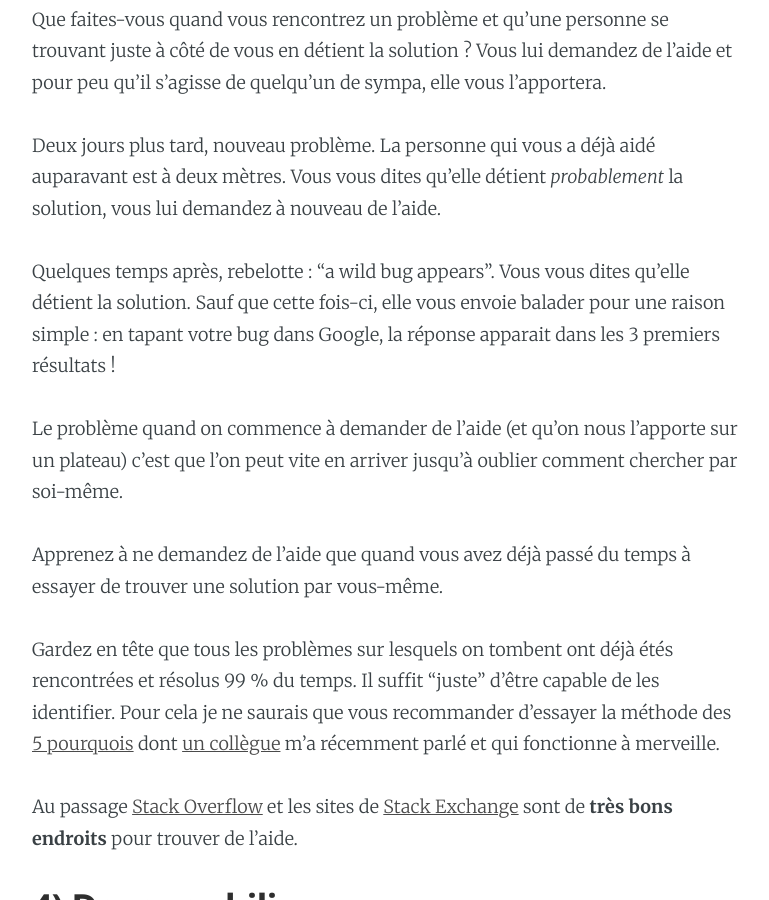
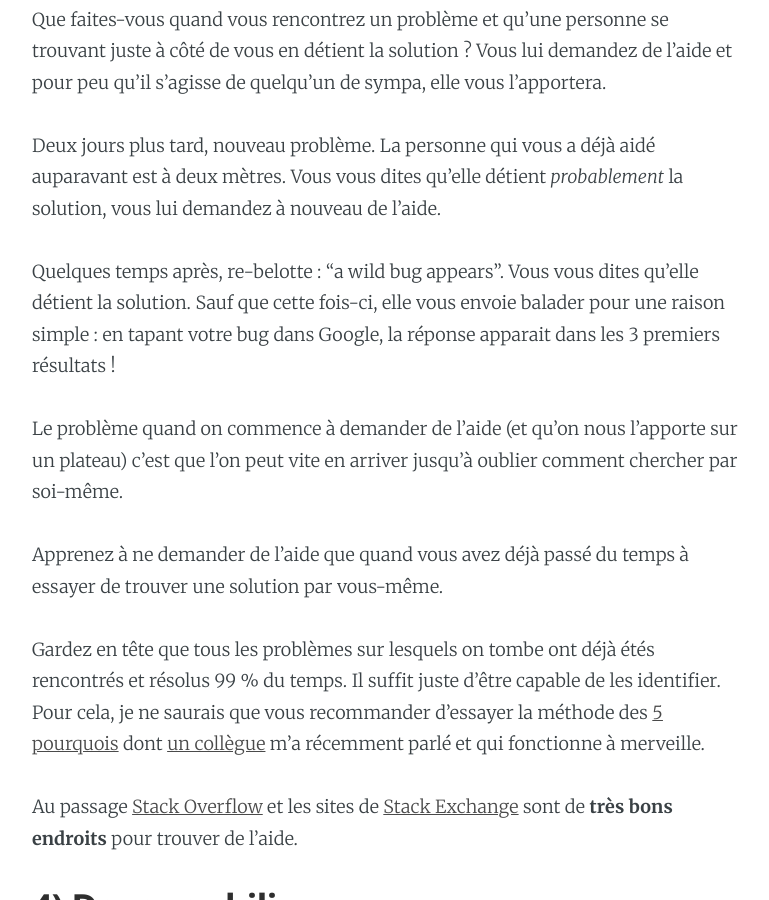
Before and after one commit to Pym/pym.github.io, a Jekyll site: the page built from _posts/2012-02-29-8-conseils-pour-jeunes-developpeurs.md, in a window 1280 px wide and 900 px high, scrolled down 1827 px. Shown: the whole window, without its empty margins (253-1022 px from the left). Built offline with Jekyll 4.4.1, drawn with Linux system fonts in a browser that asks for light colours; comment, search, counter and statistics services are not loaded; some of the changed text lies outside the part shown.

Commit message:
Fix typos

```diff
--- a/_posts/2012-02-29-8-conseils-pour-jeunes-developpeurs.md
+++ b/_posts/2012-02-29-8-conseils-pour-jeunes-developpeurs.md
@@ -38,13 +38,13 @@ Que faites-vous quand vous rencontrez un problème et qu'une personne se trouvan
 
 Deux jours plus tard, nouveau problème. La personne qui vous a déjà aidé auparavant est à deux mètres. Vous vous dites qu'elle détient *probablement* la solution, vous lui demandez à nouveau de l'aide.
 
-Quelques temps après, rebelotte : "a wild bug appears". Vous vous dites qu'elle détient la solution. Sauf que cette fois-ci, elle vous envoie balader pour une raison simple : en tapant votre bug dans Google, la réponse apparait dans les 3 premiers résultats !
+Quelques temps après, re-belotte : "a wild bug appears". Vous vous dites qu'elle détient la solution. Sauf que cette fois-ci, elle vous envoie balader pour une raison simple : en tapant votre bug dans Google, la réponse apparait dans les 3 premiers résultats !
 
 Le problème quand on commence à demander de l'aide (et qu'on nous l'apporte sur un plateau) c'est que l'on peut vite en arriver jusqu'à oublier comment chercher par soi-même.
 
-Apprenez à ne demandez de l'aide que quand vous avez déjà passé du temps à essayer de trouver une solution par vous-même.
+Apprenez à ne demander de l'aide que quand vous avez déjà passé du temps à essayer de trouver une solution par vous-même.
 
-Gardez en tête que tous les problèmes sur lesquels on tombent ont déjà étés rencontrées et résolus 99 % du temps. Il suffit "juste" d'être capable de les identifier. Pour cela je ne saurais que vous recommander d'essayer la méthode des [5 pourquois](http://en.wikipedia.org/wiki/5_Whys) dont [un collègue](http://twitter.com/mikaelrandy) m'a récemment parlé et qui fonctionne à merveille.
+Gardez en tête que tous les problèmes sur lesquels on tombe ont déjà étés rencontrés et résolus 99 % du temps. Il suffit juste d'être capable de les identifier. Pour cela, je ne saurais que vous recommander d'essayer la méthode des [5 pourquois](http://en.wikipedia.org/wiki/5_Whys) dont [un collègue](http://twitter.com/mikaelrandy) m'a récemment parlé et qui fonctionne à merveille.
 
 Au passage [Stack Overflow](http://stackoverflow.com/) et les sites de [Stack Exchange](http://stackexchange.com/sites) sont de **très bons endroits** pour trouver de l'aide.
 
@@ -72,7 +72,7 @@ Un développeur dont les seules sources d'informations sont Korben et PC INpact
 
 ## 6) Intéressez-vous au design, à l'ergonomie et à l'expérience utilisateur
 
-Concevez des produits simples, qui font ce qu'on leur demande sans rentrer dans le superflus. Ça a l'air tout bête comme ça, mais c'est pourtant un exercice des plus difficiles.
+Concevez des produits simples, qui font ce qu'on leur demande sans rentrer dans le superflu(int: x = ⚯). Ça a l'air tout bête comme ça, mais c'est pourtant un exercice des plus difficiles.
 
 Imaginons que l'on donne le sujet suivant à deux équipes de développeurs : "Réalisez un site internet pour commander des billets de train".
 
```
Also changed, not shown: other parts of _posts/2012-02-29-8-conseils-pour-jeunes-developpeurs.md (+4 -4 lines), _posts/2012-11-27-installer-et-configurer-un-environnement-de-developpement-ruby-sur-mac-os-x.md (+1 -1 lines).
